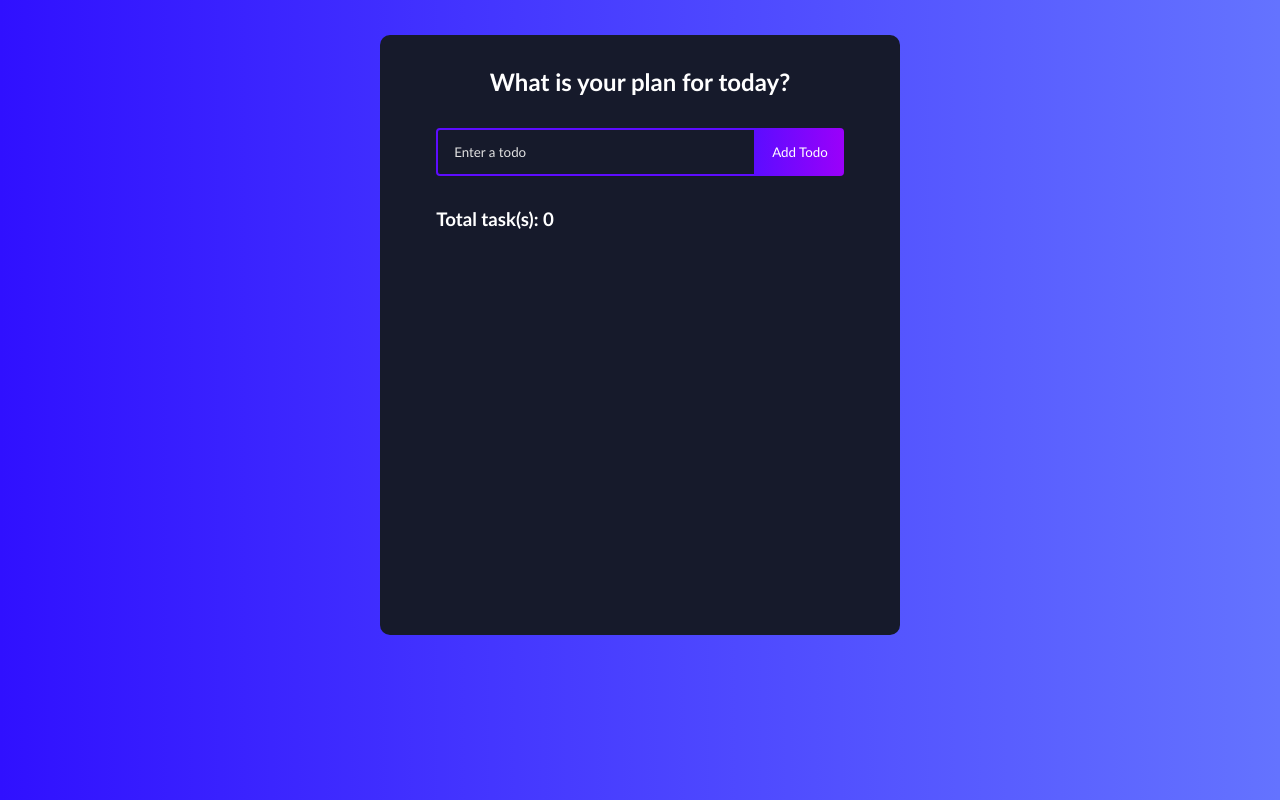
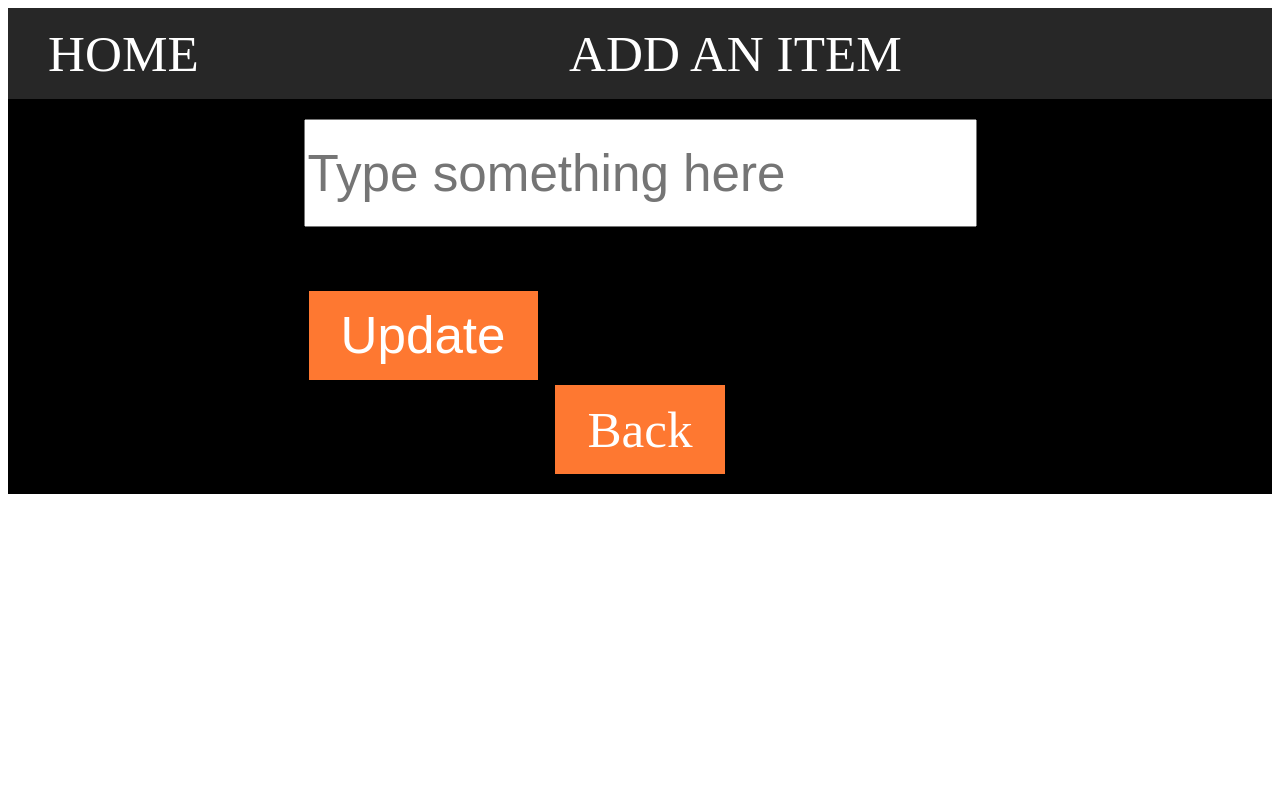
Before and after one commit to man-of-mind/React-web-todo-app, a React (Create React App) app: page /edit_item/1 in a window 1280 px wide. Built offline with nearby package versions, Linux system fonts and the light colour scheme.

Commit message:
using react router

```diff
--- a/package.json
+++ b/package.json
@@ -9,6 +9,7 @@
     "react": "^17.0.2",
     "react-dom": "^17.0.2",
     "react-icons": "^4.3.1",
+    "react-router-dom": "^6.3.0",
     "react-scripts": "5.0.0",
     "web-vitals": "^2.1.4"
   },
--- a/src/App.css
+++ b/src/App.css
@@ -1,3 +1,4 @@
+/*
 * {
     box-sizing: border-box;
     margin: 0;
@@ -189,3 +190,151 @@ h1 {
 .edit-icon {
     color: #fff;
 }
+
+*/
+
+.App {
+    display: flex;
+    flex-flow: column nowrap;
+    width: 100%;
+    height: 100%;
+}
+
+.child-header {
+    flex: 1 1 20px;
+}
+
+.child-main {
+    flex: 3 3 60px;
+}
+
+.form-container {
+    display: flex;
+    flex-flow: column nowrap;
+    align-items: center;
+}
+
+.form-child-small {
+    flex: 1 1 20px;
+}
+
+.form-child-big {
+    flex: 3 3 60px;
+}
+
+input {
+    font-size: 4vw;
+    height: 8vw;
+}
+
+button {
+    padding: 15px 32px;
+    margin: 5px;
+    color: white;
+    background-color: #FE7831;
+    border: 0;
+    font-size: 4vw;
+}
+
+button:hover {
+    background-color: black;
+    border-color: white;
+    border: 1px solid;
+}
+
+.back-link,
+.edit-link {
+    text-decoration: none;
+    color: white;
+    background-color: #FE7831;
+    padding: 15px 32px;
+}
+
+.back-link:hover,
+.edit-link:hover {
+    border: 1px solid;
+    border-color: white;
+    background-color: black;
+}
+
+h1 {
+    color: white;
+    font-size: 8vw;
+}
+
+.item-container {
+    display: flex;
+    flex-flow: column nowrap;
+    align-items: center;
+    height: 100%;
+}
+
+.item-child {
+    flex: 1 1 auto;
+}
+
+header {
+    background-color: #272727;
+}
+
+.nav-container {
+    display: flex;
+    flex-flow: row nowrap;
+    list-style: none;
+    justify-content: center;
+}
+
+.nav-child {
+    flex: 1 1 auto;
+    margin: 0;
+    padding: 0;
+    text-transform: uppercase;
+}
+
+.nav-link {
+    font-size: 4vw;
+    text-decoration: none;
+    color: white;
+}
+
+.nav-link:hover {
+    color: #FE7831;
+}
+
+h1 {
+    color: white;
+    font-size: 8vw;
+}
+
+.item-container {
+    display: flex;
+    flex-flow: column nowrap;
+    align-items: center;
+    height: 100%;
+}
+
+.item-child {
+    flex: 1 1 auto;
+}
+
+main {
+    background-color: black;
+    height: 100%;
+    padding: 20px;
+    font-size: 4vw;
+}
+
+.three-container {
+    display: flex;
+    flex-flow: row nowrap;
+    align-items: center;
+    height: 100%;
+}
+
+.three-child {
+    flex: 1 1 30px;
+}
+
+.name {
+    color: white;
+}
--- a/src/App.js
+++ b/src/App.js
@@ -1,12 +1,71 @@
 import './App.css';
 import TodoList from './components/TodoList';
+import React, { Component } from 'react';
+import Header from './components/header';
+import Main from './components/main';
 
-function App() {
-  return (
-    <div className="todo-app">
-      <TodoList />
-    </div>
-  );
+class App extends Component {
+  constructor(props) {
+    super(props);
+    this.state = {
+      items: [],
+      nextId: 0
+    };
+
+    this.handleAdd = this.handleAdd.bind(this);
+    this.handleDelete = this.handleDelete.bind(this);
+    this.handleEdit = this.handleEdit.bind(this);
+
+  }
+
+  handleAdd(e) {
+    e.preventDefault();
+    let newItems = this.state.items;
+    if (e.target[0].value.length !== 0) {
+      newItems.push({name: e.target[0].value, id: this.state.nextId});
+      this.setState({
+        items: newItems,
+        nextId: this.state.nextId + 1
+      });
+    }
+  }
+
+  handleDelete(itemToBeDeleted) {
+    const newItems = this.state.items.filter(item => {
+      return item.id !== itemToBeDeleted.id;
+    });
+    this.setState({
+      items: newItems
+    });
+  }
+
+  handleEdit(itemToBeEdited) {
+    let newItems = this.state.items;
+    newItems = newItems.map(item => {
+      if (item.id === itemToBeEdited.id) {
+        item.name = itemToBeEdited.name;
+      }
+      return item;
+    });
+    this.setState({
+      items: newItems
+    });
+  }
+
+
+  render() {
+    return (
+      <div className='App'>
+        <Header className="child-header" />
+        <Main className="child-main"
+          items={this.state.items}
+          onAdd={this.handleAdd}
+          onDelete={this.handleDelete}
+          onEdit={this.handleEdit} />
+{/*        <TodoList /> */}
+      </div>
+    );
+  }
 }
 
 export default App;
--- /dev/null
+++ b/src/components/CreateTodo.js
@@ -0,0 +1,30 @@
+import React, { Component } from 'react';
+import { Link } from 'react-router-dom';
+
+
+class CreateTodo extends Component {
+  constructor(props) {
+    super(props);
+    this.onAdd = this.onAdd.bind(this);
+  }
+  onAdd(e) {
+    this.props.onAdd(e);
+    this.props.navigate('/');
+  }
+  render() {
+    return (
+      <div className='form-container'>
+        <form className='form-child-big' onSubmit={this.onAdd}>
+          <input maxLength='25' placeholder='Type something here' />
+          <br />
+          <br />
+          <button>Add</button>
+        </form>
+        <Link className='form-child-small back-link' to='/'>
+          Back
+        </Link>
+      </div>
+    );
+  }
+}
+export default CreateTodo;
--- /dev/null
+++ b/src/components/EditTodo.js
@@ -0,0 +1,34 @@
+import React, { Component } from 'react';
+import { Link } from 'react-router-dom';
+
+
+class EditItem extends Component {
+  constructor(props) {
+    super(props);
+    this.onEdit = this.onEdit.bind(this);
+  }
+  onEdit(e) {
+//    this.props.location.onEdit(e);
+    this.props.navigate('/');
+  }
+  render() {
+    return (
+      <div className='form-container'>
+        <form className='form-child-big' onSubmit={this.onEdit}>
+          <input
+            maxLength='25'
+            placeholder='Type something here'
+            defaultValue={this.props.location.name}
+          />
+          <br />
+          <br />
+          <button>Update</button>
+        </form>
+        <Link className='form-child-small back-link' to='/'>
+          Back
+        </Link>
+      </div>
+    );
+  }
+}
+export default EditItem;
--- /dev/null
+++ b/src/components/Home.js
@@ -0,0 +1,27 @@
+import React, { Component } from 'react';
+import Item from './item';
+
+class Home extends Component {
+  render() {
+    let items = this.props.items.map((item) => {
+        return (
+          <Item className='item-child'
+            key={item.id}
+            item={item}
+            onDelete={this.props.onDelete}
+            onEdit={this.props.onEdit}
+          />
+        );
+    });
+
+    return (
+        <div>
+            <h1>Welcome to the Todo-App!</h1>
+            <div className='item-container'>
+                {items}
+            </div>
+        </div>
+    );
+  }
+}
+export default Home;
--- /dev/null
+++ b/src/components/header.js
@@ -0,0 +1,21 @@
+import React from "react";
+import { Link } from 'react-router-dom';
+
+function Header() {
+    return (
+        <header>
+        <nav>
+          <ul className='nav-container'>
+            <li className='nav-child'>
+                <Link className='nav-link' to='/'>Home</Link>
+            </li>
+            <li className='nav-child'>
+                <Link className='nav-link' to='/add'>Add an item</Link>
+            </li>
+          </ul>
+        </nav>
+      </header>
+    );
+}
+
+export default Header;
--- /dev/null
+++ b/src/components/item.js
@@ -0,0 +1,45 @@
+import React, { Component } from 'react';
+import { Link } from 'react-router-dom';
+
+
+class Item extends Component {
+    constructor(props) {
+        super(props);
+        this.onDelete = this.onDelete.bind(this);
+        this.onEdit = this.onEdit.bind(this);
+    }
+
+    onDelete() {
+        this.props.onDelete(this.props.item);
+    }
+
+    onEdit(e) {
+        e.preventDefault();
+        let newItem = this.props.item;
+        if (e.target[0].value.length !== 0) {
+          newItem.name = e.target[0].value;
+          this.props.onEdit(newItem);
+        }
+    }
+
+    render() {
+        return (
+            <div className='three-container'>
+                <div className='name three-child'>{this.props.item.name}</div>
+                <div className='delete three-child'>
+                <button onClick={this.onDelete}>Delete</button>
+                </div>
+                <div className='edit three-child'>
+                    <Link className='edit-link' to={{
+                        pathname: `/edit_item/${this.props.item.id}`,
+                        name: this.props.item.name,
+                        onEdit: this.onEdit
+                    }}>
+                        Edit
+                    </Link>
+                </div>
+            </div>
+        );
+    }
+}
+export default Item;
--- /dev/null
+++ b/src/components/main.js
@@ -0,0 +1,32 @@
+import React, { Component } from 'react';
+import { Routes, Route } from 'react-router-dom';
+import Home from './Home';
+import CreateTodo from './CreateTodo';
+import EditTodo from './EditTodo';
+import { useNavigate, useLocation } from 'react-router-dom';
+
+
+function Main(props) {
+  let navigate = useNavigate();
+  let location = useLocation();
+  console.log(location)
+    return (
+      <main>
+        <Routes>
+            <Route path='/' element={<Home
+                    items={props.items}
+                    onDelete={props.onDelete}
+                    onEdit={props.onEdit} />
+            } />
+            <Route path='/add' element={<CreateTodo
+                    onAdd={props.onAdd} navigate={navigate}/>
+            } />
+            <Route exact path='/edit_item/:id' element={<EditTodo
+              navigate={navigate}
+              location={location} />} />
+        </Routes>
+      </main>
+    );
+}
+
+export default Main;
--- a/src/index.js
+++ b/src/index.js
@@ -1,11 +1,12 @@
 import React from 'react';
 import ReactDOM from 'react-dom';
+import { BrowserRouter } from 'react-router-dom';
 import App from './App';
 
 
 ReactDOM.render(
-  <React.StrictMode>
+  <BrowserRouter>
     <App />
-  </React.StrictMode>,
+  </BrowserRouter>,
   document.getElementById('root')
 );
```
Also changed, not shown: 1 other file (tests, documents, lock files or other folders).
